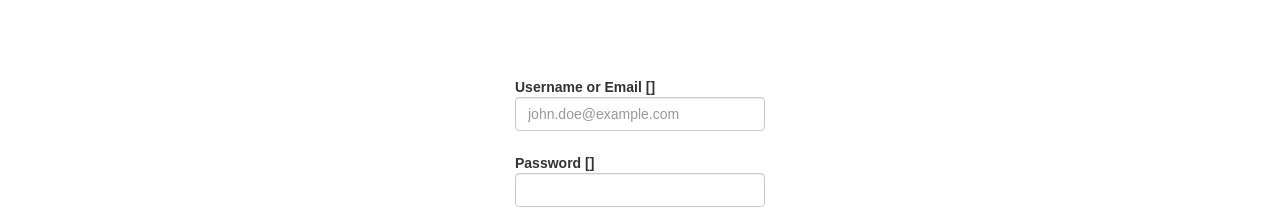
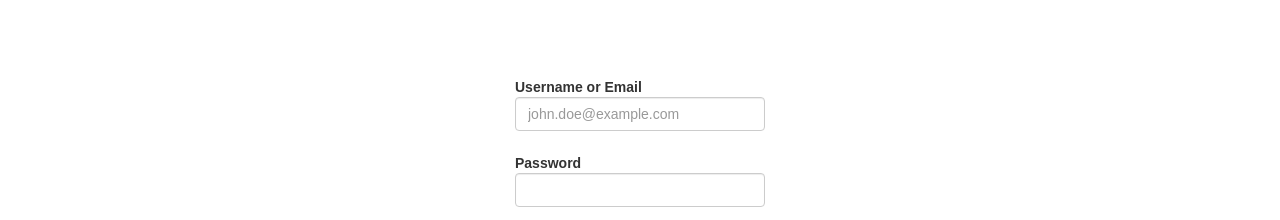
Before and after one commit to nipungarg59/icomart-react, a React (Create React App) app: page /auth/login in a window 1280 px wide. Shown: the part 230-450 px from the top of the page. Built offline with nearby package versions, Linux system fonts and the light colour scheme.

Commit message:
Get userdata to the App component and display it on Navbar

```diff
--- a/src/components/Navbar.js
+++ b/src/components/Navbar.js
@@ -1,14 +1,17 @@
 import React from 'react'
 import { Link } from 'react-router-dom'
-import { Navbar } from 'react-bootstrap'
+import { Navbar, Nav, NavItem } from 'react-bootstrap'
 
-const NavbarComponent = () => (
+const NavbarComponent = ({ username }) => (
   <Navbar>
     <Navbar.Header>
       <Navbar.Brand>
         <Link to="/">ICO Farm</Link>
       </Navbar.Brand>
     </Navbar.Header>
+    <Nav pullRight>
+      <NavItem eventKey={1} href="#">{ username }</NavItem>
+    </Nav>
   </Navbar>
 )
 
--- a/src/containers/App.js
+++ b/src/containers/App.js
@@ -12,14 +12,25 @@ import Navbar from '../components/Navbar'
 import './App.css'
 
 class App extends Component {
+  constructor(props) {
+    super(props)
+    this.state = {}
+
+    this.handleUser = this.handleUser.bind(this)
+  }
+
+  handleUser(data) {
+    this.setState({ ...data })
+  }
+
   render() {
     return (
       <Router>
         <div id="app">
-          <Navbar/>
+          <Navbar username={this.state.user ? this.state.user.username : undefined}/>
 
           <div className="container" id="main">
-            <Route path="/auth/login" component={Login}/>
+            <Route path="/auth/login" render={() => <Login handleUser={this.handleUser}/>}/>
             <Route path="/auth/register" component={Register}/>
           </div>
         </div>
--- a/src/containers/Login.js
+++ b/src/containers/Login.js
@@ -28,20 +28,20 @@ class Login extends Component {
 
   handleSubmit(evt) {
     evt.preventDefault();
-    fetch('http://192.168.43.231:8000/login', {
+    fetch('http://172.16.96.208:8000/login', {
       method: "POST",
       body: JSON.stringify(this.state),
       headers: {
         "Content-Type": "application/json"
       },
-    }).then(res => res.text()).then(res => { console.log(res) })
+    }).then(res => res.json()).then(res => { this.props.handleUser(res) })
   }
 
   render() {
     return (
       <Form horizontal onSubmit={this.handleSubmit}>
         <FormGroup controlId="loginUsername">
-          <ControlLabel>Username or Email [{this.state.username}]</ControlLabel>
+          <ControlLabel>Username or Email</ControlLabel>
           <FormControl
             type="text"
             placeholder="john.doe@example.com"
@@ -49,7 +49,7 @@ class Login extends Component {
             onChange={this.handleChangeUsername}/>
         </FormGroup>
         <FormGroup controlId="loginPassword">
-          <ControlLabel>Password [{this.state.password}]</ControlLabel>
+          <ControlLabel>Password</ControlLabel>
           <FormControl
             type="password"
             value={this.state.password}
```
